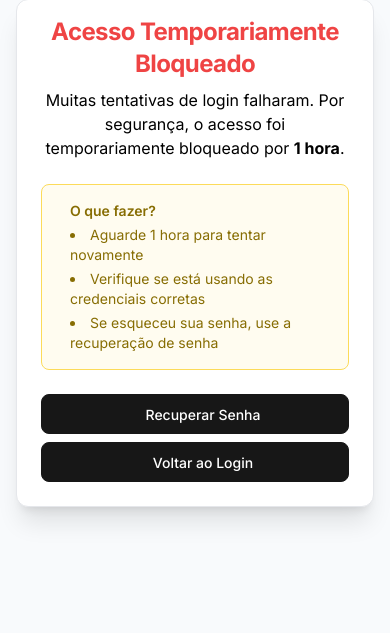
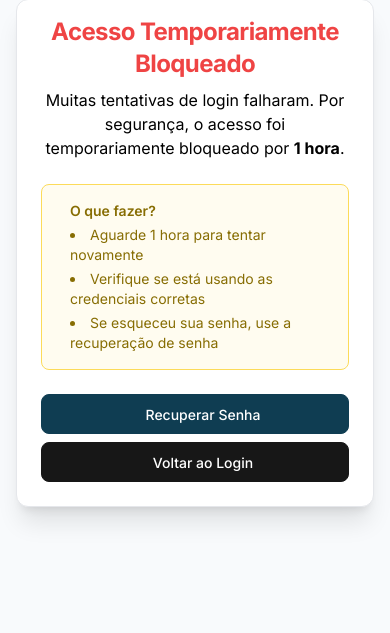
Before and after one commit to RiqueAlvess/nr1, a Django app: template templates/account/locked_out.html in a window 390 px wide. Shown: the part 242-875 px from the top of the page. Run offline with Django 5.2, Linux system fonts and the light colour scheme; the template is opened without the code that fills it, so the values that code supplies are empty; data comes from the database, SQL or seed files in the repository; some libraries are stand-ins or nearby versions.

Commit message:
feat: Expand branding CSS variables to style all UI components
- Add comprehensive CSS rules for branding colors in base.html
- Style buttons, links, sidebar, mobile nav with brand colors
- Apply brand colors to user avatars, badges, and focus rings
- Add header gradient using brand primary and secondary colors

```diff
--- a/templates/base/base.html
+++ b/templates/base/base.html
@@ -160,10 +160,90 @@
         /* White Label - Cores Dinamicas */
         {% if branding and branding.ativo %}
         :root {
+            /* Cores do branding em HEX */
             --color-primary: {{ branding.cor_primaria }};
             --color-secondary: {{ branding.cor_secundaria }};
             --color-accent: {{ branding.cor_accent }};
             --color-text: {{ branding.cor_texto }};
+
+            /* Cores de branding para componentes */
+            --brand-primary: {{ branding.cor_primaria }};
+            --brand-secondary: {{ branding.cor_secundaria }};
+            --brand-accent: {{ branding.cor_accent }};
+            --brand-text: {{ branding.cor_texto }};
+        }
+
+        /* Aplicar cores do branding em elementos principais */
+        .btn-primary,
+        button[type="submit"]:not(.btn-ghost):not(.btn-outline) {
+            background-color: {{ branding.cor_secundaria }} !important;
+            border-color: {{ branding.cor_secundaria }} !important;
+            color: white !important;
+        }
+
+        .btn-primary:hover,
+        button[type="submit"]:not(.btn-ghost):not(.btn-outline):hover {
+            background-color: {{ branding.cor_primaria }} !important;
+            border-color: {{ branding.cor_primaria }} !important;
+        }
+
+        /* Links usam cor primária */
+        a:not(.btn):not(.sidebar-link):not(.mobile-nav-link) {
+            color: {{ branding.cor_secundaria }};
+        }
+
+        a:not(.btn):not(.sidebar-link):not(.mobile-nav-link):hover {
+            color: {{ branding.cor_primaria }};
+        }
+
+        /* Sidebar link ativo */
+        .sidebar-link.active,
+        .sidebar-link:hover {
+            background-color: {{ branding.cor_primaria }}20 !important;
+            color: {{ branding.cor_secundaria }} !important;
+        }
+
+        /* Mobile nav link ativo */
+        .mobile-nav-link.active,
+        .mobile-nav-link:hover {
+            color: {{ branding.cor_primaria }} !important;
+        }
+
+        /* Avatar de usuário */
+        .user-avatar,
+        .sidebar .w-10.h-10.bg-gray-900,
+        .header .w-8.h-8.bg-gray-900,
+        .mobile-nav .w-6.h-6.bg-gray-900 {
+            background-color: {{ branding.cor_secundaria }} !important;
+        }
+
+        /* Badges */
+        .badge-primary {
+            background-color: {{ branding.cor_secundaria }} !important;
+            color: white !important;
+        }
+
+        /* Focus ring */
+        *:focus-visible {
+            outline-color: {{ branding.cor_primaria }} !important;
+        }
+
+        /* Accent colors */
+        .bg-accent {
+            background-color: {{ branding.cor_primaria }} !important;
+        }
+
+        .text-accent {
+            color: {{ branding.cor_primaria }} !important;
+        }
+
+        .border-accent {
+            border-color: {{ branding.cor_primaria }} !important;
+        }
+
+        /* Header gradient para páginas internas */
+        .header-gradient {
+            background: linear-gradient(135deg, {{ branding.cor_secundaria }} 0%, {{ branding.cor_primaria }} 100%) !important;
         }
         {% endif %}
     </style>
```
